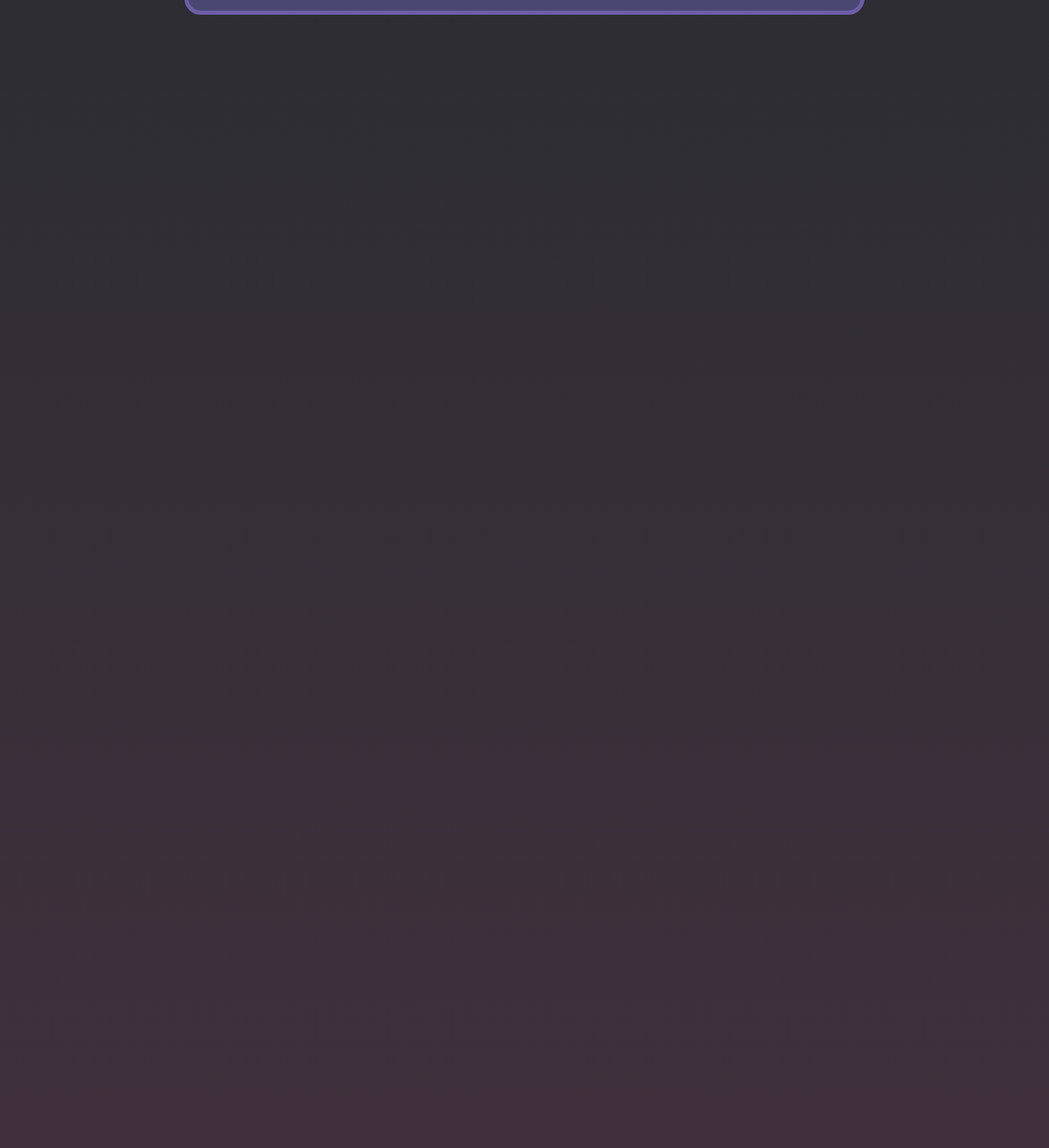
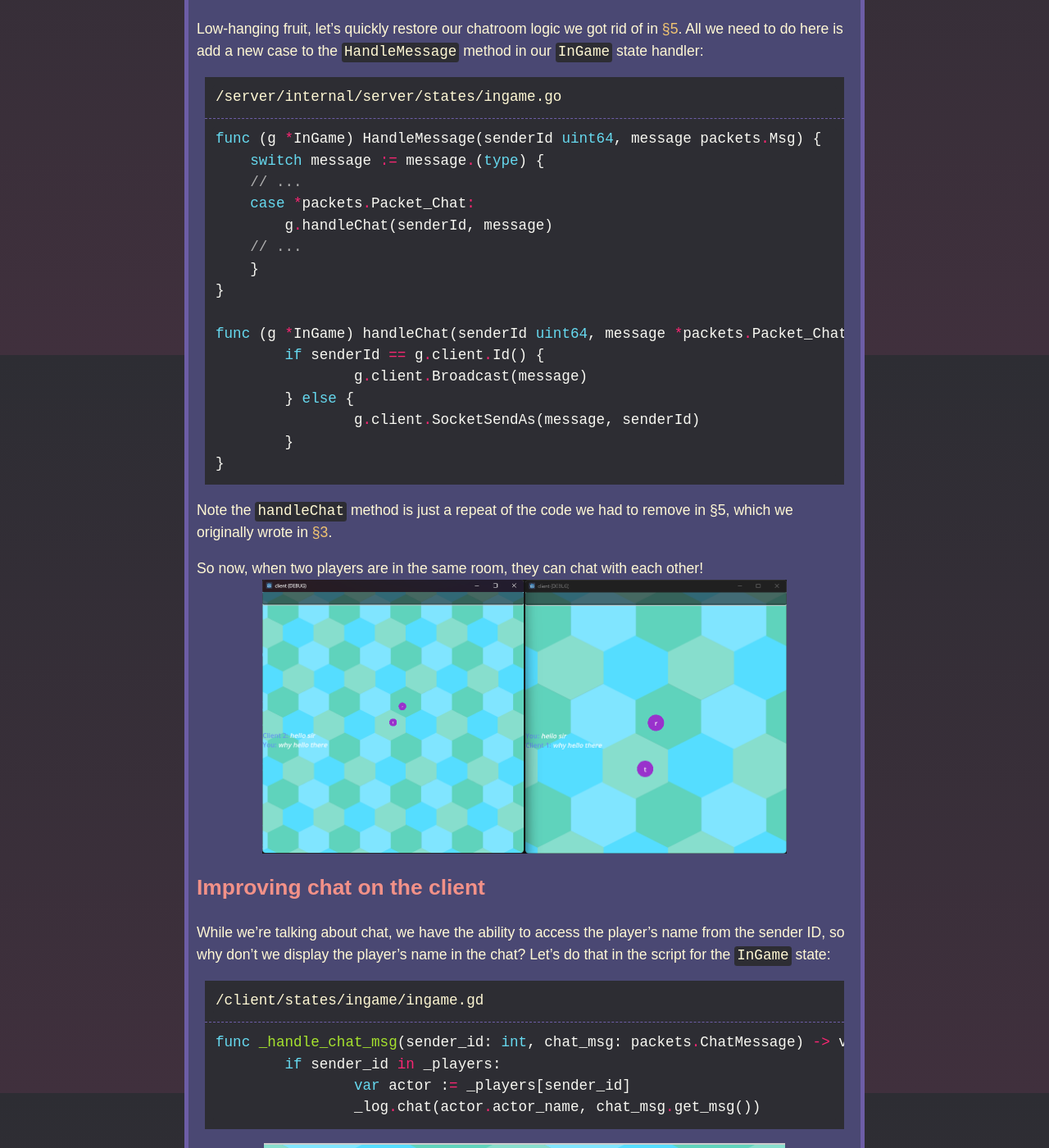
Before and after one commit to tristanbatchler/tbat.me, a Jekyll site: the page built from _posts/2024-11-14-godot-golang-mmo-part-7.md, in a window 1280 px wide and 1400 px high, scrolled down 467 px. Shown: the whole window at 82% size. Built offline with Jekyll 4.4.1, drawn with Linux system fonts in a browser that asks for light colours; some web fonts are replaced; before the commit the page ends 900 px from its top, so only the background shows below that; some of the changed text lies outside the part shown.

Commit message:
Fix typos and enhance chat functionality in multiple posts

````diff
--- a/_posts/2024-11-14-godot-golang-mmo-part-7.md
+++ b/_posts/2024-11-14-godot-golang-mmo-part-7.md
@@ -5,3 +5,59 @@ redditurl:
 ---
 
 Nice to see you again! In [the last post](/2024/11/11/godot-golang-mmo-part-6), we finally got some gameplay down, and we left off in a pretty good spot. We have a basic space where players can move around and spot each other, but it is very unpolished and I wouldn't really call it a "game" since it lacks objectives! Let's fix that today by adding some spores to collect and let the player grow. We will also be making the movement more fluid and restoring the chat functionality we kinda lost in the last post. Let's get right into it!
+
+## Bringing back the chat
+Low-hanging fruit, let's quickly restore our chatroom logic we got rid of in <a href="/2024/11/10/godot-golang-mmo-part-5#get-rid-of-chat-handling" target="_blank">§5</a>. All we need to do here is add a new case to the `HandleMessage` method in our `InGame` state handler:
+
+```directory
+/server/internal/server/states/ingame.go
+```
+
+```go
+func (g *InGame) HandleMessage(senderId uint64, message packets.Msg) {
+    switch message := message.(type) {
+    // ...
+    case *packets.Packet_Chat:
+        g.handleChat(senderId, message)
+    // ...
+    }
+}
+
+func (g *InGame) handleChat(senderId uint64, message *packets.Packet_Chat) {
+	if senderId == g.client.Id() {
+		g.client.Broadcast(message)
+	} else {
+		g.client.SocketSendAs(message, senderId)
+	}
+}
+```
+
+Note the `handleChat` method is just a repeat of the code we had to remove in §5, which we originally wrote in <a href="/2024/11/09/godot-golang-mmo-part-3#add-chat-logic" target="_blank">§3</a>.
+
+So now, when two players are in the same room, they can chat with each other!
+![Chatting](/assets/css/images/posts/2024/11/14/chatting.png)
+
+## Improving chat on the client
+
+While we're talking about chat, we have the ability to access the player's name from the sender ID, so why don't we display the player's name in the chat? Let's do that in the script for the `InGame` state:
+
+```directory
+/client/states/ingame/ingame.gd
+```
+
+```gdscript
+func _handle_chat_msg(sender_id: int, chat_msg: packets.ChatMessage) -> void:
+	if sender_id in _players:
+		var actor := _players[sender_id]
+		_log.chat(actor.actor_name, chat_msg.get_msg())
+```
+
+![I owe Adam Sandler $20 please send help](/assets/css/images/posts/2024/11/14/chatting-names.png)
+
+Now that looks a lot better!
+
+## Smoothing out the movement
+
+The movement in our game is pretty jerky, because we are just directly setting the player's positions whenever the server sends an update. We can solve this by giving every actor a velocity based on the speed and direction the server sent us at each sync. This way, even though we are getting limited information from the server, we can still reconstruct what the player's movement should look like.
+
+Luckily, this isn't difficult because we already have `direction` and `speed` fields in our `PlayerMessage` protocol buffer.
````
Also changed, not shown: _posts/2024-11-09-godot-golang-mmo-part-1.md (+1 -1 lines), _posts/2024-11-09-godot-golang-mmo-part-3.md (+1 -1 lines), _posts/2024-11-10-godot-golang-mmo-part-5.md (+1 -1 lines), _posts/2024-11-11-godot-golang-mmo-part-6.md (+12 -11 lines), assets/css/images/posts/2024/11/14/chatting-names.png (added), assets/css/images/posts/2024/11/14/chatting.png (added).
